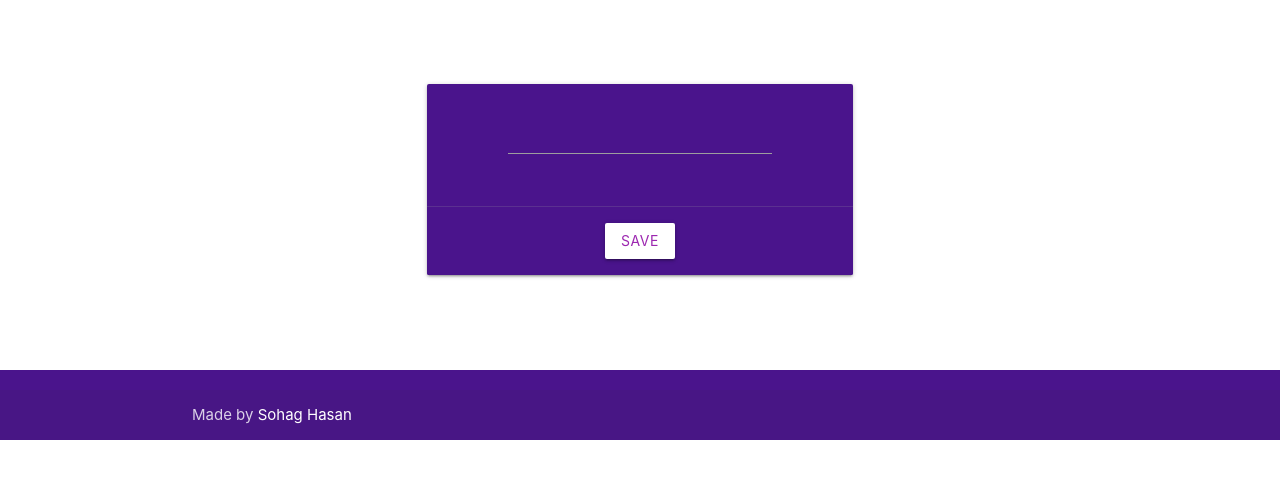
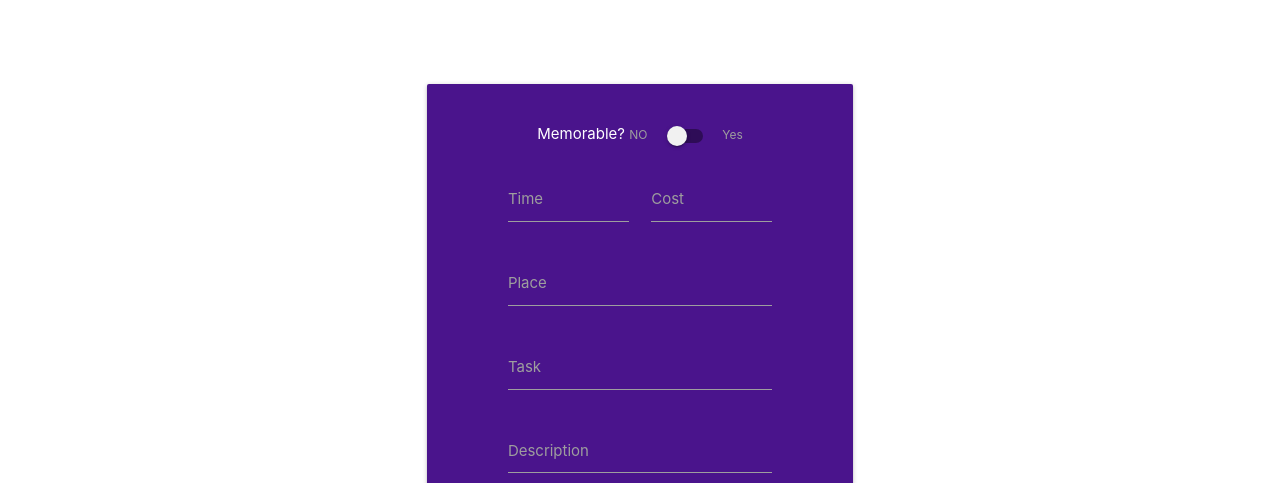
Before and after one commit to sohag-pro/life-log, a plain HTML site: page index.html in a window 1280 px wide. Shown: the part 317-800 px from the top of the page. Drawn offline with nearby package versions, Linux system fonts and the light colour scheme.

Commit message:
Features Added

```diff
--- a/index.html
+++ b/index.html
@@ -46,8 +46,36 @@
             <div class="card-content white-text">
               <div class="container">
                 <div class="row">
-                  <div class="col purple-text darken-4 s12">
-                    <input type="text" class="timepicker white-text">
+                  <div class=" input-field col purple-text darken-4 s12">
+                    <div class="switch">
+                      <span class="white-text">Memorable?</span>
+                      <label>
+                        NO
+                        <input type="checkbox">
+                        <span class="lever"></span>
+                        Yes
+                      </label>
+                    </div>
+                  </div>
+                  <div class=" input-field col purple-text darken-4 s6">
+                    <input type="text" id="time" class="timepicker white-text">
+                    <label for="time">Time</label>
+                  </div>
+                  <div class=" input-field col purple-text darken-4 s6">
+                    <input type="text" id="cost" class="white-text">
+                    <label for="cost">Cost</label>
+                  </div>
+                  <div class="input-field purple-text darken-4 col s12">
+                    <input id="place" type="text" class="validate white-text">
+                    <label for="place">Place</label>
+                  </div>
+                  <div class="input-field purple-text darken-4 col s12">
+                    <input id="task" type="text" class="validate white-text">
+                    <label for="task">Task</label>
+                  </div>
+                  <div class="input-field purple-text darken-4 col s12">
+                    <textarea id="textarea1" class="materialize-textarea white-text"></textarea>
+                    <label for="textarea1">Description</label>
                   </div>
                 </div>
               </div>
--- a/js/init.js
+++ b/js/init.js
@@ -3,6 +3,7 @@
 
     $('.sidenav').sidenav();
     $('.timepicker').timepicker();
+    $('select').formSelect();
 
   }); // end of document ready
 })(jQuery); // end of jQuery name space
```
